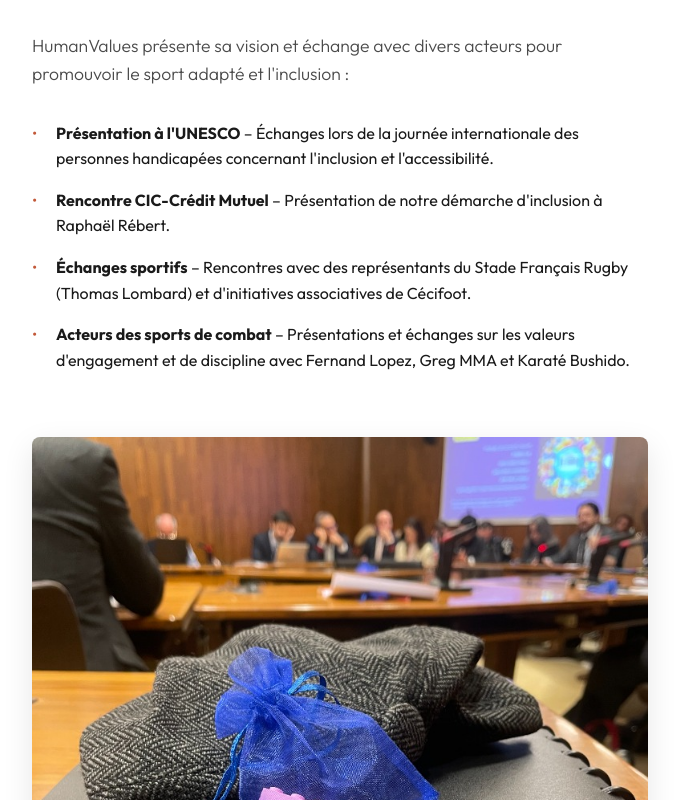
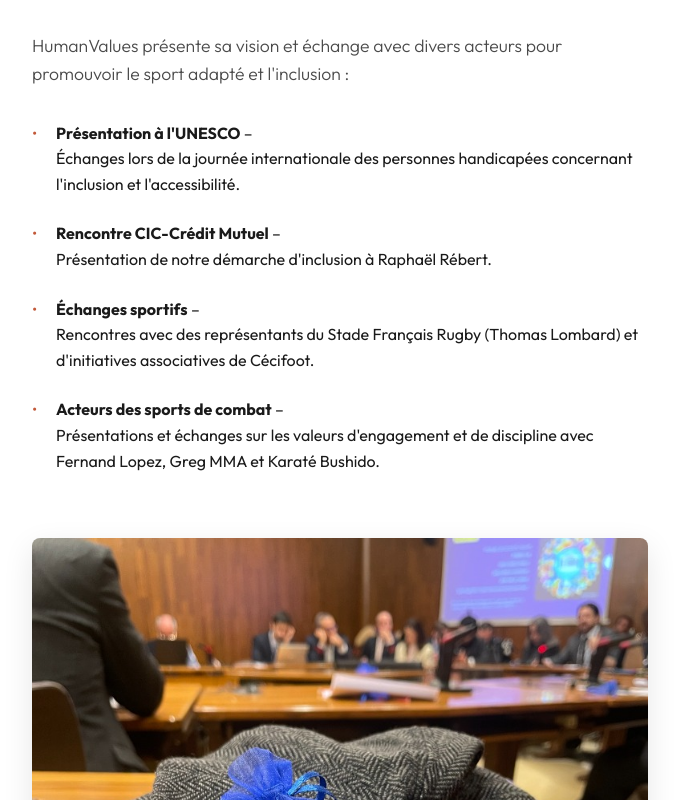
Before and after one commit to gdesygn/humanvalues, a React (Vite) app: page /institution in a window 1280 px wide. Shown: the part 780-1580 px from the top of the page, without its empty margins (300-979 px from the left). Built offline with nearby package versions, Linux system fonts and the light colour scheme; a web font is replaced by a local one.

Commit message:
feat(hub): integrate premium video for plexiglas, update Italia title and description, and fix footer/institution layout

```diff
--- a/src/components/Footer.jsx
+++ b/src/components/Footer.jsx
@@ -31,6 +31,8 @@ const Footer = () => {
             <li style={{ marginBottom: '0.5rem' }}><Link to="/nexus" style={{ color: '#ccc', textDecoration: 'none' }}>NEXUS</Link></li>
             <li style={{ marginBottom: '0.5rem' }}><Link to="/galerie" style={{ color: '#ccc', textDecoration: 'none' }}>Le Registre</Link></li>
             <li style={{ marginBottom: '0.5rem' }}><Link to="/collections" style={{ color: '#ccc', textDecoration: 'none' }}>Acquisitions</Link></li>
+            <li style={{ marginBottom: '0.5rem' }}><Link to="/collectif" style={{ color: '#ccc', textDecoration: 'none' }}>Collectif</Link></li>
+            <li style={{ marginBottom: '0.5rem' }}><Link to="/institution" style={{ color: '#ccc', textDecoration: 'none' }}>Institution</Link></li>
           </ul>
         </div>
 
--- a/src/pages/Collections.jsx
+++ b/src/pages/Collections.jsx
@@ -100,12 +100,22 @@ const Collections = () => {
 
         {/* Carte 3 – Tirage Plexiglas Premium */}
         <div className="acquisition-card">
-          <div className="card-media">
-            <img src="/assets/images/mockup_plexi.png" alt="Tirage Plexiglas La terre battue - HumanValues" style={{ width: '100%', height: '100%', objectFit: 'cover' }} />
+          <div className="card-media" style={{ position: 'relative', overflow: 'hidden' }}>
+            <video
+              autoPlay
+              loop
+              muted
+              playsInline
+              style={{ width: '100%', height: '100%', objectFit: 'cover', display: 'block' }}
+            >
+              <source src="/assets/images/plexi_video.mp4" type="video/mp4" />
+              <source src="/assets/images/plexi_video.mov" type="video/quicktime" />
+              Your browser does not support the video tag.
+            </video>
           </div>
-          <h3>Tirage Plexiglas – "La terre battue"<br/><span style={{ fontSize: '1rem', fontWeight: 'normal' }}>Édition signée XXL – 100x80 cm</span></h3>
+          <h3>Tirage Plexiglas – "Italia"<br/><span style={{ fontSize: '1rem', fontWeight: 'normal' }}>Édition signée XXL – 100x80 cm</span></h3>
           <p className="description" style={{ marginBottom: '0.5rem' }}>
-            Tirage d'art sur Plexiglas, dos alu, prêt à accrocher. Format monumental.
+            Tirage d'art sur Plexiglas, produit inoxydable, épaisseur 5 cm, prêt à accrocher. Format monumental.
           </p>
           <p className="description" style={{ fontSize: '0.85rem', color: '#666', fontStyle: 'italic', marginBottom: '1.5rem' }}>
             Livré avec certificat d'authenticité HV.
--- a/src/pages/Galerie.jsx
+++ b/src/pages/Galerie.jsx
@@ -162,7 +162,7 @@ const ailes = [
       { id: "ar39", title: "Ballon de Basket", subject: "Objet Sportif", text: "La sphère orange sculptée par la typographie Human Values 2025.", image: "/artworks/ballon_basket.jpg" },
       { id: "ar40", title: "Ballon de Foot US", subject: "Objet Sportif", text: "L'ovale du gridiron, taillé dans l'esprit de l'édition 2025.", image: "/artworks/ballon_us.jpg" },
       { id: "ar41", title: "Le Sifflet", subject: "Respect", text: "Le symbole de l'arbitrage et du fair-play, tissé par le respect absolu.", image: "/artworks/sifflet.jpg" },
-      { id: "an14", title: "Italia", subject: "Emblème", text: "L'art antique, la dolce vita, la péninsule au centre de l'histoire.", image: "/artworks/italia_eagle.jpg" }
+      { id: "an14", title: "Italia", subject: "Emblème", text: "L'emblème en mouvement, symbole de puissance et de liberté.", image: "/artworks/italia_eagle.jpg" }
     ]
   },
   {
--- a/src/pages/Institution.jsx
+++ b/src/pages/Institution.jsx
@@ -37,21 +37,25 @@ const Institution = () => {
         </p>
 
         <ul style={{ listStyleType: 'none', padding: 0, margin: '0 0 3rem 0' }}>
-          <li style={{ marginBottom: '1rem', paddingLeft: '1.5rem', position: 'relative' }}>
+          <li style={{ marginBottom: '1.5rem', paddingLeft: '1.5rem', position: 'relative' }}>
             <span style={{ position: 'absolute', left: 0, color: 'var(--hv-accent)' }}>•</span>
-            <strong>Présentation à l'UNESCO</strong> – Échanges lors de la journée internationale des personnes handicapées concernant l'inclusion et l'accessibilité.
+            <strong>Présentation à l'UNESCO</strong> –<br/>
+            Échanges lors de la journée internationale des personnes handicapées concernant l'inclusion et l'accessibilité.
           </li>
-          <li style={{ marginBottom: '1rem', paddingLeft: '1.5rem', position: 'relative' }}>
+          <li style={{ marginBottom: '1.5rem', paddingLeft: '1.5rem', position: 'relative' }}>
             <span style={{ position: 'absolute', left: 0, color: 'var(--hv-accent)' }}>•</span>
-            <strong>Rencontre CIC-Crédit Mutuel</strong> – Présentation de notre démarche d'inclusion à Raphaël Rébert.
+            <strong>Rencontre CIC-Crédit Mutuel</strong> –<br/>
+            Présentation de notre démarche d'inclusion à Raphaël Rébert.
           </li>
-          <li style={{ marginBottom: '1rem', paddingLeft: '1.5rem', position: 'relative' }}>
+          <li style={{ marginBottom: '1.5rem', paddingLeft: '1.5rem', position: 'relative' }}>
             <span style={{ position: 'absolute', left: 0, color: 'var(--hv-accent)' }}>•</span>
-            <strong>Échanges sportifs</strong> – Rencontres avec des représentants du Stade Français Rugby (Thomas Lombard) et d'initiatives associatives de Cécifoot.
+            <strong>Échanges sportifs</strong> –<br/>
+            Rencontres avec des représentants du Stade Français Rugby (Thomas Lombard) et d'initiatives associatives de Cécifoot.
           </li>
-          <li style={{ marginBottom: '1rem', paddingLeft: '1.5rem', position: 'relative' }}>
+          <li style={{ marginBottom: '1.5rem', paddingLeft: '1.5rem', position: 'relative' }}>
             <span style={{ position: 'absolute', left: 0, color: 'var(--hv-accent)' }}>•</span>
-            <strong>Acteurs des sports de combat</strong> – Présentations et échanges sur les valeurs d'engagement et de discipline avec Fernand Lopez, Greg MMA et Karaté Bushido.
+            <strong>Acteurs des sports de combat</strong> –<br/>
+            Présentations et échanges sur les valeurs d'engagement et de discipline avec Fernand Lopez, Greg MMA et Karaté Bushido.
           </li>
         </ul>
       </section>
```
Also changed, not shown: 2 other files (tests, documents, lock files or other folders).
